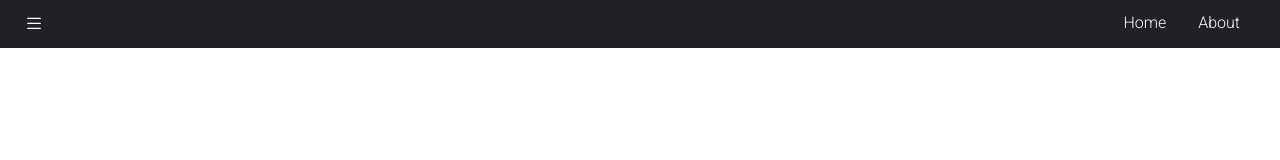
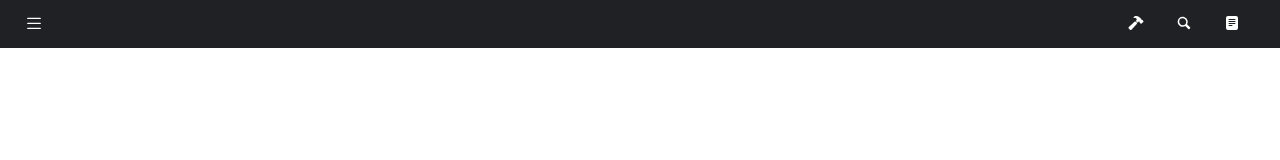
Before and after one commit to Adrian-Forde-1/MarkdownBuilder, a React app: page /builder in a window 1280 px wide. Shown: the top 160 px of the page. Built offline with nearby package versions, Linux system fonts and the light colour scheme.

Commit message:
Added links for the builder view, the preview view and the raw view

```diff
--- a/src/components/Navigation/SideNav.jsx
+++ b/src/components/Navigation/SideNav.jsx
@@ -2,7 +2,7 @@ import React from 'react';
 import { v4 as uuidv4 } from 'uuid';
 
 //React Router DOM
-import { withRouter } from 'react-router-dom';
+import { Link, withRouter } from 'react-router-dom';
 
 //Redux
 import { connect } from 'react-redux';
@@ -17,8 +17,6 @@ const SideNav = (props) => {
   const toggleSideNav = () => {
     const sideNav = document.querySelector('#sidenav');
     sideNav.classList.toggle('open');
-    console.log('Sidenav');
-    console.log(document.querySelector('#building-blocks-container'));
     if (document.querySelector('#building-blocks-container')) {
       if (sideNav.classList.contains('open')) {
         document.querySelector('#building-blocks-container').style.paddingLeft =
@@ -98,22 +96,76 @@ const SideNav = (props) => {
           <nav className="flex items-center">
             <ul className="flex items-center justify-between text-base pt-0">
               <li>
-                <a
-                  href="#"
-                  className="px-4 block border-b-2 text-white border-transparent"
-                  style={{ fontWeight: '300' }}
+                <Link
+                  to="/builder"
+                  className="px-4 border-b-2 text-white border-transparent flex justify-center items-center bg-transparent"
                 >
-                  Home
-                </a>
+                  <svg
+                    xmlns="http://www.w3.org/2000/svg"
+                    aria-hidden="true"
+                    focusable="false"
+                    width="1em"
+                    height="1em"
+                    preserveAspectRatio="xMidYMid meet"
+                    className="text-white"
+                    viewBox="0 0 512 512"
+                  >
+                    <path
+                      d="M280.16 242.79l-26.11-26.12a32 32 0 0 0-45.14-.12L27.38 384.08c-6.61 6.23-10.95 14.17-11.35 23.06a32.11 32.11 0 0 0 9.21 23.94l39 39.43a.46.46 0 0 0 .07.07A32.29 32.29 0 0 0 87 480h1.18c8.89-.33 16.85-4.5 23.17-11.17l168.7-180.7a32 32 0 0 0 .11-45.34z"
+                      fill="currentColor"
+                    />
+                    <path
+                      d="M490 190l-.31-.31l-34.27-33.92a21.46 21.46 0 0 0-15.28-6.26a21.89 21.89 0 0 0-12.79 4.14c0-.43.06-.85.09-1.22c.45-6.5 1.15-16.32-5.2-25.22a258 258 0 0 0-24.8-28.74a.6.6 0 0 0-.08-.08c-13.32-13.12-42.31-37.83-86.72-55.94A139.55 139.55 0 0 0 257.56 32C226 32 202 46.24 192.81 54.68a119.92 119.92 0 0 0-14.18 16.22a16 16 0 0 0 18.65 24.34a74.45 74.45 0 0 1 8.58-2.63a63.46 63.46 0 0 1 18.45-1.15c13.19 1.09 28.79 7.64 35.69 13.09c11.7 9.41 17.33 22.09 18.26 41.09c.18 3.82-7.72 18.14-20 34.48a16 16 0 0 0 1.45 21l34.41 34.41a16 16 0 0 0 22 .62c9.73-8.69 24.55-21.79 29.73-25c7.69-4.73 13.19-5.64 14.7-5.8a19.18 19.18 0 0 1 11.29 2.38a1.24 1.24 0 0 1-.31.95l-1.82 1.73l-.3.28a21.52 21.52 0 0 0 .05 30.54l34.26 33.91a21.45 21.45 0 0 0 15.28 6.25a21.7 21.7 0 0 0 15.22-6.2l55.5-54.82c.19-.19.38-.39.56-.59A21.87 21.87 0 0 0 490 190z"
+                      fill="currentColor"
+                    />
+                  </svg>
+                </Link>
               </li>
               <li>
-                <a
-                  href="#about"
-                  className="px-4 block border-b-2 text-white border-transparent"
-                  style={{ fontWeight: '300' }}
+                <Link
+                  to="/preview"
+                  className="px-4 border-b-2 text-white border-transparent flex justify-center items-center bg-transparent"
                 >
-                  About
-                </a>
+                  <svg
+                    xmlns="http://www.w3.org/2000/svg"
+                    aria-hidden="true"
+                    focusable="false"
+                    width="1em"
+                    height="1em"
+                    className="text-white"
+                    preserveAspectRatio="xMidYMid meet"
+                    viewBox="0 0 20 20"
+                  >
+                    <path
+                      d="M17.545 15.467l-3.779-3.779a6.15 6.15 0 0 0 .898-3.21c0-3.417-2.961-6.377-6.378-6.377A6.185 6.185 0 0 0 2.1 8.287c0 3.416 2.961 6.377 6.377 6.377a6.15 6.15 0 0 0 3.115-.844l3.799 3.801a.953.953 0 0 0 1.346 0l.943-.943c.371-.371.236-.84-.135-1.211zM4.004 8.287a4.282 4.282 0 0 1 4.282-4.283c2.366 0 4.474 2.107 4.474 4.474a4.284 4.284 0 0 1-4.283 4.283c-2.366-.001-4.473-2.109-4.473-4.474z"
+                      fill="currentColor"
+                    />
+                  </svg>
+                </Link>
+              </li>
+              <li>
+                <Link
+                  to="/raw"
+                  className="px-4 border-b-2 text-white border-transparent flex justify-center items-center bg-transparent"
+                >
+                  <svg
+                    xmlns="http://www.w3.org/2000/svg"
+                    aria-hidden="true"
+                    focusable="false"
+                    width="1em"
+                    height="1em"
+                    className="text-white"
+                    preserveAspectRatio="xMidYMid meet"
+                    viewBox="0 0 16 16"
+                  >
+                    <g fill="currentColor">
+                      <path
+                        fillRule="evenodd"
+                        d="M12 1H4a2 2 0 0 0-2 2v10a2 2 0 0 0 2 2h8a2 2 0 0 0 2-2V3a2 2 0 0 0-2-2zM5 4a.5.5 0 0 0 0 1h6a.5.5 0 0 0 0-1H5zm-.5 2.5A.5.5 0 0 1 5 6h6a.5.5 0 0 1 0 1H5a.5.5 0 0 1-.5-.5zM5 8a.5.5 0 0 0 0 1h6a.5.5 0 0 0 0-1H5zm0 2a.5.5 0 0 0 0 1h3a.5.5 0 0 0 0-1H5z"
+                      />
+                    </g>
+                  </svg>
+                </Link>
               </li>
             </ul>
           </nav>
```
